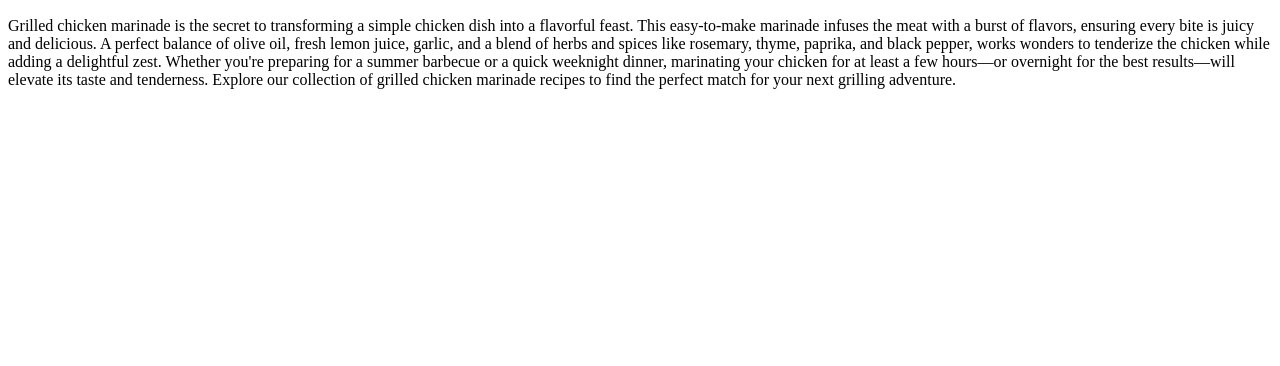
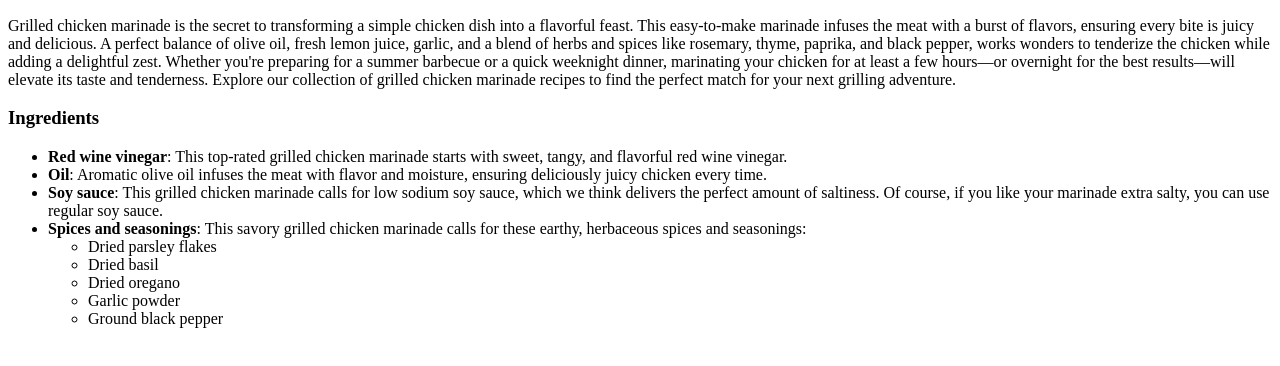
Before and after one commit to ChackochanBoby/odin-recipes, a plain HTML site: page recipes/grilled-chicken.html in a window 1280 px wide. Shown: the part 434-800 px from the top of the page. Drawn offline with Linux system fonts and the light colour scheme.

Commit message:
Add ingredients list for grilled chicken marinade
Included main ingredients: red wine vinegar, olive oil, and low sodium soy sauce.
Added a nested list for spices and seasonings: dried parsley flakes, dried basil, dried oregano, garlic powder, and ground black pepper.

```diff
--- a/recipes/grilled-chicken.html
+++ b/recipes/grilled-chicken.html
@@ -10,5 +10,21 @@
     <img src="https://www.allrecipes.com/thmb/kZc834Pgpzjbv1A_rm_WkZvZcDQ=/750x0/filters:no_upscale():max_bytes(150000):strip_icc():format(webp)/Screen-Shot-2022-05-05-at-2.37.00-PM-8be74326bbe84877bb5655b6d8a8e30e.png" alt="Tasty looking Grilled Chicken Marinade" height="300" width="300">
     <h2>Description</h2>
     <p>Grilled chicken marinade is the secret to transforming a simple chicken dish into a flavorful feast. This easy-to-make marinade infuses the meat with a burst of flavors, ensuring every bite is juicy and delicious. A perfect balance of olive oil, fresh lemon juice, garlic, and a blend of herbs and spices like rosemary, thyme, paprika, and black pepper, works wonders to tenderize the chicken while adding a delightful zest. Whether you're preparing for a summer barbecue or a quick weeknight dinner, marinating your chicken for at least a few hours—or overnight for the best results—will elevate its taste and tenderness. Explore our collection of grilled chicken marinade recipes to find the perfect match for your next grilling adventure.</p>
+    <h3>Ingredients</h3>
+    <ul>
+        <li><strong>Red wine vinegar</strong>: This top-rated grilled chicken marinade starts with sweet, tangy, and flavorful red wine vinegar.</li>
+        <li><strong>Oil</strong>: Aromatic olive oil infuses the meat with flavor and moisture, ensuring deliciously juicy chicken every time.</li>
+        <li><strong>Soy sauce</strong>: This grilled chicken marinade calls for low sodium soy sauce, which we think delivers the perfect amount of saltiness. Of course, if you like your marinade extra salty, you can use regular soy sauce.</li>
+        <li><strong>Spices and seasonings</strong>: This savory grilled chicken marinade calls for these earthy, herbaceous spices and seasonings:
+          <ul>
+            <li>Dried parsley flakes</li>
+            <li>Dried basil</li>
+            <li>Dried oregano</li>
+            <li>Garlic powder</li>
+            <li>Ground black pepper</li>
+          </ul>
+        </li>
+      </ul>
+
 </body>
 </html>
```
